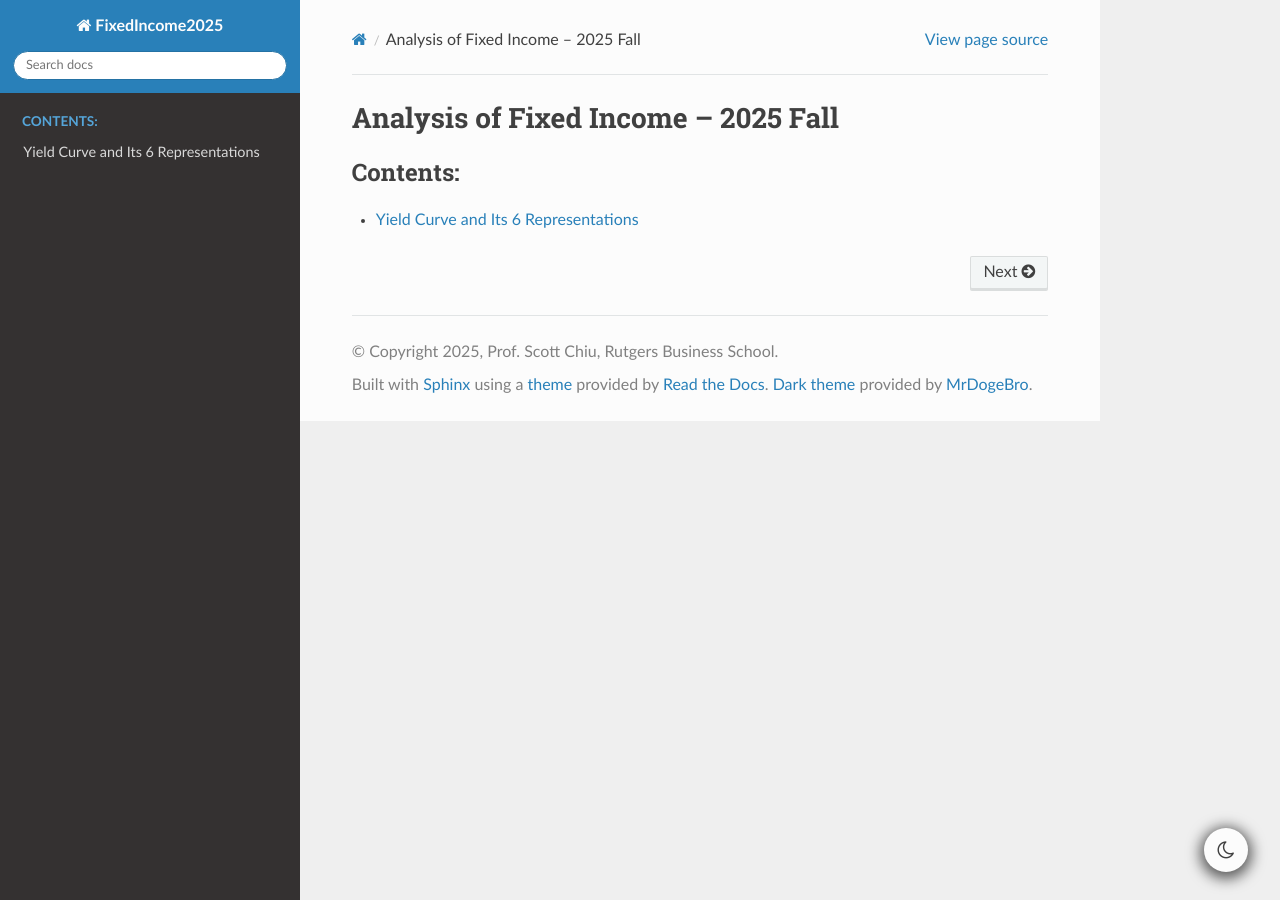
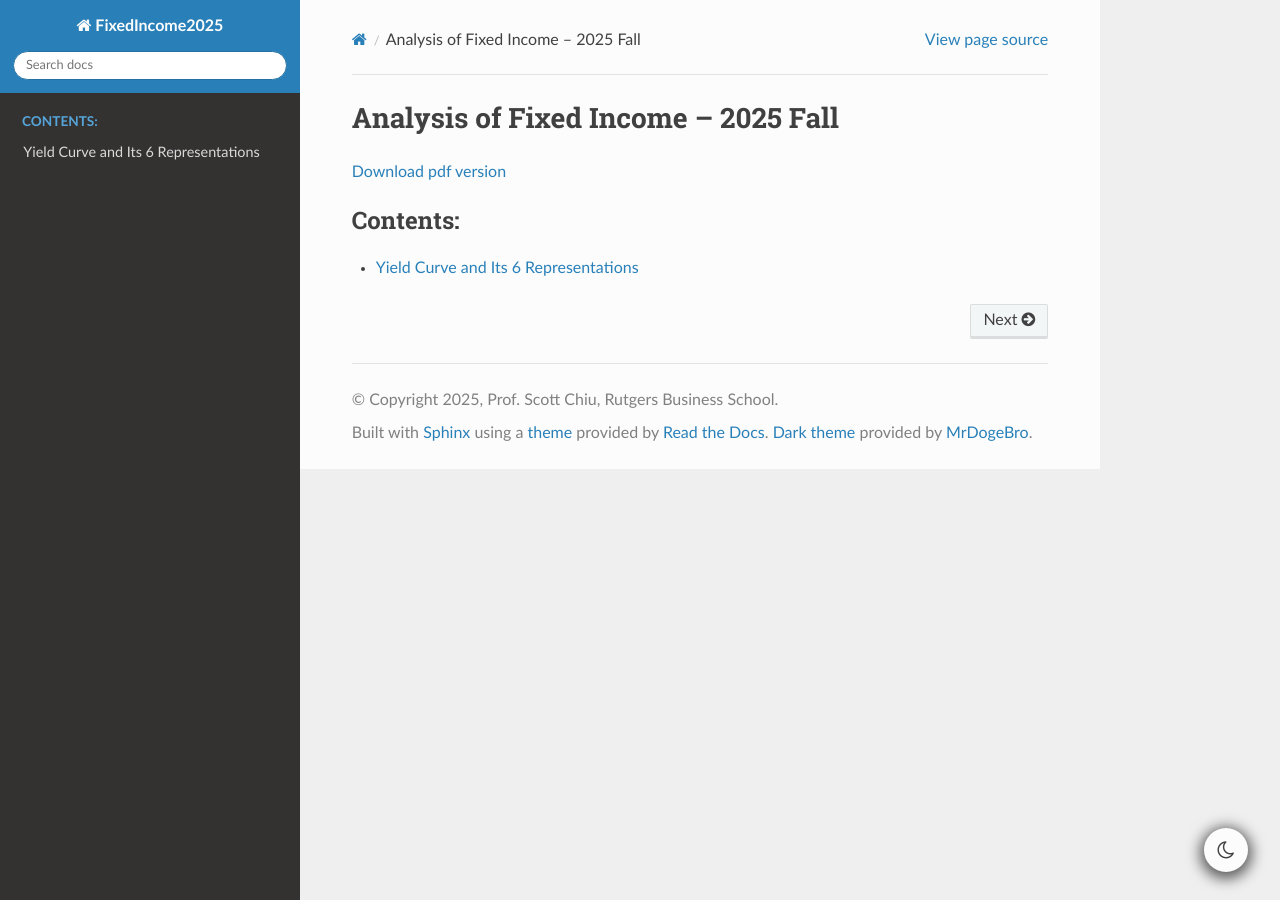
Before and after one commit to ScottChiuNYC/FixedIncome2025, a Sphinx documentation site: the page built from docs/source/index.rst, in a window 1280 px wide. Built offline with Sphinx 7.4.7 and the Read the Docs theme 3.1.0, drawn with Linux system fonts in a browser that asks for light colours.

Commit message:
manually added link to pdf

```diff
--- a/docs/source/index.rst
+++ b/docs/source/index.rst
@@ -10,6 +10,8 @@ Analysis of Fixed Income -- 2025 Fall
 .. `reStructuredText <https://www.sphinx-doc.org/en/master/usage/restructuredtext/index.html>`_
 .. documentation for details.
 
+`Download pdf version <https://fixedincome2025.readthedocs.io/_/downloads/en/latest/pdf/>`_
+
 
 .. toctree::
    :maxdepth: 1
```
